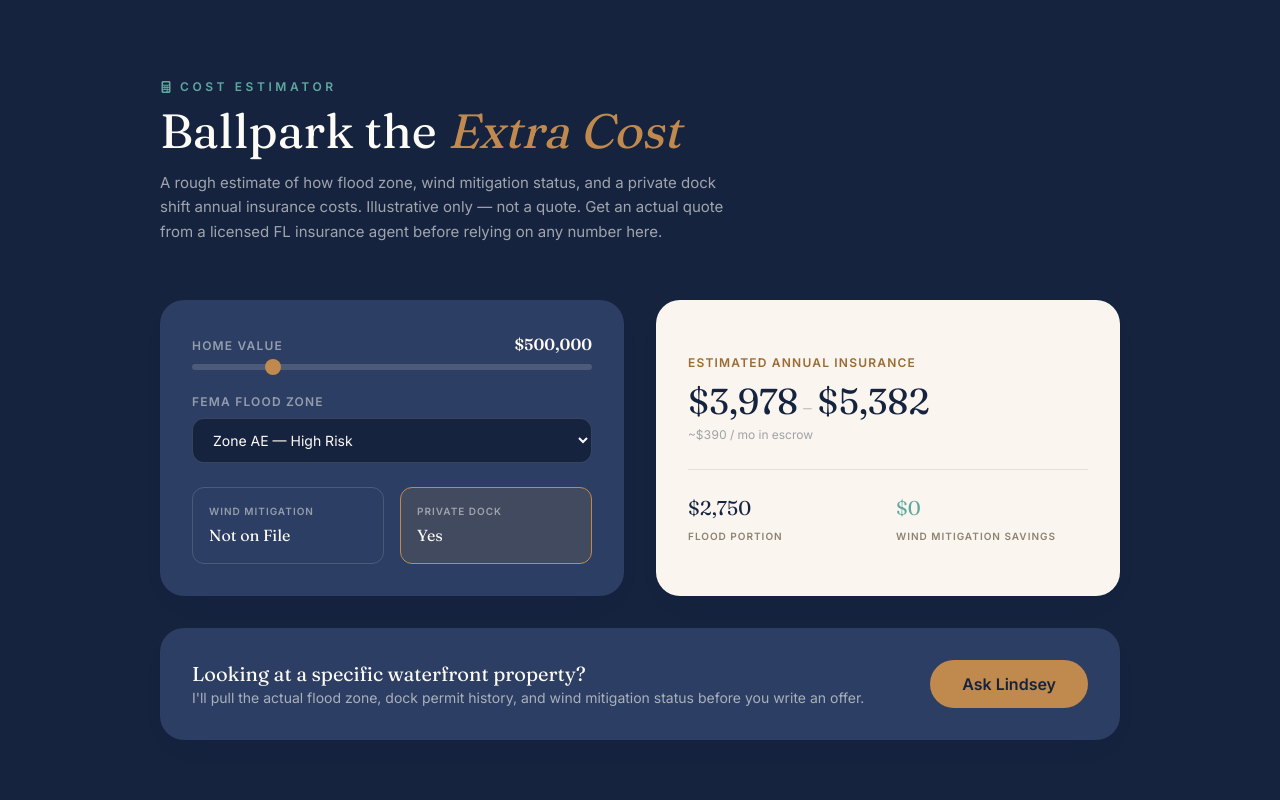
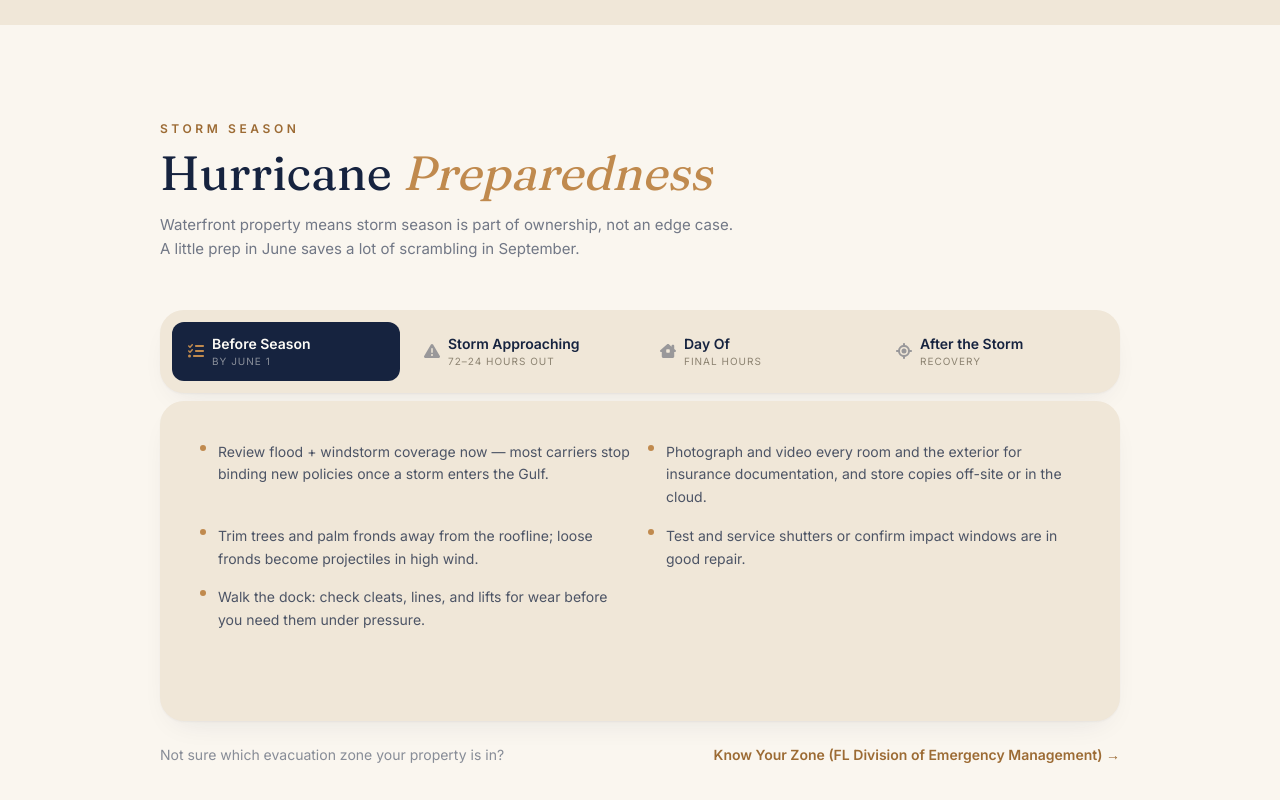
Before and after one commit to CodeLikeAGirl29/dock-and-dune, a Next.js app: page / in a window 1280 px wide. Shown: the part 1580-2380 px from the top of the page. Built offline with nearby package versions, Linux system fonts and the light colour scheme.

Commit message:
Add Hurricane Preparedness section and update links in Header and Footer

```diff
--- a/app/components/Footer.jsx
+++ b/app/components/Footer.jsx
@@ -18,8 +18,8 @@ export default function Footer() {
           Dock <span className="italic text-rope">&amp;</span> Dune
         </h3>
         <p className="mt-3 text-cream/50 text-sm max-w-md mx-auto leading-relaxed">
-          A guide from Lindsey Howard — Florida Real Estate Sales Associate, eXp
-          Realty, serving Fort Walton Beach, Destin &amp; Okaloosa County.
+          A guide from Lindsey Howard — Florida Real Estate Sales Associate,
+          eXp Realty, serving Fort Walton Beach, Destin &amp; Okaloosa County.
         </p>
 
         <ul className="mt-6 flex flex-wrap justify-center gap-6">
@@ -46,7 +46,7 @@ export default function Footer() {
         </ul>
 
         <m.a
-          href="https://www.lhrealestate.cc"
+          href="https://www.lindseyhoward.dev"
           target="_blank"
           rel="noopener noreferrer"
           whileHover={{ scale: 1.04 }}
@@ -60,8 +60,8 @@ export default function Footer() {
         <div className="rope-dots mt-10 opacity-40" />
 
         <p className="mt-6 text-[10px] uppercase tracking-widest text-cream/30">
-          &copy; {currentYear} Lindsey Howard. Estimates are illustrative only
-          and not a substitute for a licensed insurance quote.
+          &copy; {currentYear} Lindsey Howard. Estimates are illustrative
+          only and not a substitute for a licensed insurance quote.
         </p>
       </m.div>
     </footer>
--- a/app/components/Header.jsx
+++ b/app/components/Header.jsx
@@ -39,7 +39,7 @@ export default function Header() {
         </a>
 
         <m.a
-          href="https://www.lhrealestate.cc"
+          href="https://www.lindseyhoward.dev"
           target="_blank"
           rel="noopener noreferrer"
           whileHover={{ scale: 1.04 }}
--- a/app/components/Hero.jsx
+++ b/app/components/Hero.jsx
@@ -100,6 +100,14 @@ export default function Hero() {
           </m.a>
         </m.div>
 
+        <m.a
+          variants={item}
+          href="#storm-prep"
+          className="mt-6 inline-block text-xs font-semibold uppercase tracking-widest text-rope-deep hover:text-rope transition-colors"
+        >
+          Or jump to the Hurricane Prep Checklist &rarr;
+        </m.a>
+
         <m.div
           variants={item}
           animate={{ y: [0, 6, 0] }}
--- /dev/null
+++ b/app/components/HurricanePrep.jsx
@@ -0,0 +1,194 @@
+"use client";
+import { useState } from "react";
+import { m, AnimatePresence } from "framer-motion";
+import {
+  FaListCheck,
+  FaTriangleExclamation,
+  FaHouseChimneyWindow,
+  FaLocationCrosshairs,
+} from "react-icons/fa6";
+
+const TABS = [
+  {
+    id: "season",
+    label: "Before Season",
+    sub: "By June 1",
+    icon: <FaListCheck className="size-4" />,
+    items: [
+      "Review flood + windstorm coverage now — most carriers stop binding new policies once a storm enters the Gulf.",
+      "Photograph and video every room and the exterior for insurance documentation, and store copies off-site or in the cloud.",
+      "Trim trees and palm fronds away from the roofline; loose fronds become projectiles in high wind.",
+      "Test and service shutters or confirm impact windows are in good repair.",
+      "Walk the dock: check cleats, lines, and lifts for wear before you need them under pressure.",
+    ],
+  },
+  {
+    id: "approaching",
+    label: "Storm Approaching",
+    sub: "72–24 hours out",
+    icon: <FaTriangleExclamation className="size-4" />,
+    items: [
+      "Fuel up vehicles and any generator; fill portable fuel containers.",
+      "Withdraw some cash — card readers and ATMs are often down for days after landfall.",
+      "Refill prescriptions before pharmacies close or lose power.",
+      "Double up dock lines, add extra fenders, and strip canvas/biminis off any boat staying in the water.",
+      "Bring in patio furniture, grills, and anything that can become windborne debris.",
+      "Fill a bathtub with water for sanitation use if utilities go out.",
+    ],
+  },
+  {
+    id: "dayof",
+    label: "Day Of",
+    sub: "Final hours",
+    icon: <FaHouseChimneyWindow className="size-4" />,
+    items: [
+      "Charge every device and portable battery pack.",
+      "Set the fridge and freezer to their coldest settings in case power is lost.",
+      "Turn off propane at the tank.",
+      "If not evacuating, shelter in an interior room away from windows.",
+      "If your evacuation zone is ordered to leave, go — storm surge is the leading cause of hurricane fatalities in Florida.",
+    ],
+  },
+  {
+    id: "after",
+    label: "After the Storm",
+    sub: "Recovery",
+    icon: <FaLocationCrosshairs className="size-4" />,
+    items: [
+      "Don't return home until local officials lift re-entry restrictions.",
+      "Photograph all damage before touching or moving anything — insurers want the 'before cleanup' state.",
+      "Have wiring and structural elements checked before restoring power, especially after any flooding.",
+      "Watch for downed lines and treat standing water as contaminated.",
+      "File your claim promptly; document every conversation with your insurer, including names and reference numbers.",
+    ],
+  },
+];
+
+export default function HurricanePrep() {
+  const [activeTab, setActiveTab] = useState(TABS[0].id);
+  const active = TABS.find((t) => t.id === activeTab);
+
+  return (
+    <section id="storm-prep" className="bg-sand py-24">
+      <div className="mx-auto max-w-5xl px-6 lg:px-8">
+        <m.div
+          initial={{ opacity: 0, y: 20 }}
+          whileInView={{ opacity: 1, y: 0 }}
+          viewport={{ once: true, margin: "-80px" }}
+          transition={{ duration: 0.6, ease: [0.16, 1, 0.3, 1] }}
+          className="mb-12 max-w-xl"
+        >
+          <p className="text-xs font-semibold uppercase tracking-[0.3em] text-rope-deep mb-3">
+            Storm Season
+          </p>
+          <h2 className="font-display text-4xl sm:text-5xl text-navy">
+            Hurricane <span className="italic text-rope">Preparedness</span>
+          </h2>
+          <p className="mt-4 text-navy/60 text-[15px] leading-relaxed">
+            Waterfront property means storm season is part of ownership, not
+            an edge case. A little prep in June saves a lot of scrambling in
+            September.
+          </p>
+        </m.div>
+
+        <m.div
+          initial={{ opacity: 0, y: 20 }}
+          whileInView={{ opacity: 1, y: 0 }}
+          viewport={{ once: true, margin: "-60px" }}
+          transition={{ duration: 0.6, ease: [0.16, 1, 0.3, 1], delay: 0.1 }}
+          className="coastal-card bg-sand-deep p-2 sm:p-3 flex flex-wrap gap-2 mb-2"
+        >
+          {TABS.map((tab) => (
+            <button
+              key={tab.id}
+              type="button"
+              onClick={() => setActiveTab(tab.id)}
+              className="relative flex-1 min-w-[45%] sm:min-w-0 px-4 py-3 rounded-xl text-left transition-colors"
+            >
+              {activeTab === tab.id && (
+                <m.span
+                  layoutId="stormTabHighlight"
+                  transition={{ type: "spring", stiffness: 380, damping: 32 }}
+                  className="absolute inset-0 rounded-xl bg-navy"
+                />
+              )}
+              <span className="relative z-10 flex items-center gap-2">
+                <span
+                  className={
+                    activeTab === tab.id ? "text-rope" : "text-navy/40"
+                  }
+                >
+                  {tab.icon}
+                </span>
+                <span className="flex flex-col">
+                  <span
+                    className={`text-sm font-semibold ${
+                      activeTab === tab.id ? "text-cream" : "text-navy"
+                    }`}
+                  >
+                    {tab.label}
+                  </span>
+                  <span
+                    className={`text-[10px] uppercase tracking-widest ${
+                      activeTab === tab.id ? "text-cream/50" : "text-muted"
+                    }`}
+                  >
+                    {tab.sub}
+                  </span>
+                </span>
+              </span>
+            </button>
+          ))}
+        </m.div>
+
+        <div className="coastal-card bg-sand-deep p-8 sm:p-10 min-h-[320px]">
+          <AnimatePresence mode="wait">
+            <m.ul
+              key={activeTab}
+              initial={{ opacity: 0, y: 10 }}
+              animate={{ opacity: 1, y: 0 }}
+              exit={{ opacity: 0, y: -10 }}
+              transition={{ duration: 0.25, ease: "easeOut" }}
+              className="grid sm:grid-cols-2 gap-4"
+            >
+              {active.items.map((tip, i) => (
+                <m.li
+                  key={tip}
+                  initial={{ opacity: 0, y: 8 }}
+                  animate={{ opacity: 1, y: 0 }}
+                  transition={{ duration: 0.3, delay: i * 0.05 }}
+                  className="flex gap-3 items-start"
+                >
+                  <span className="mt-1 flex-shrink-0 size-1.5 rounded-full bg-rope" />
+                  <span className="text-sm leading-relaxed text-navy/75">
+                    {tip}
+                  </span>
+                </m.li>
+              ))}
+            </m.ul>
+          </AnimatePresence>
+        </div>
+
+        <m.div
+          initial={{ opacity: 0, y: 12 }}
+          whileInView={{ opacity: 1, y: 0 }}
+          viewport={{ once: true, margin: "-40px" }}
+          transition={{ duration: 0.5, ease: [0.16, 1, 0.3, 1] }}
+          className="mt-6 flex flex-col sm:flex-row items-center justify-between gap-4 text-sm"
+        >
+          <p className="text-navy/50">
+            Not sure which evacuation zone your property is in?
+          </p>
+          <a
+            href="https://www.floridadisaster.org/knowyourzone/"
+            target="_blank"
+            rel="noopener noreferrer"
+            className="font-semibold text-rope-deep hover:text-rope transition-colors"
+          >
+            Know Your Zone (FL Division of Emergency Management) &rarr;
+          </a>
+        </m.div>
+      </div>
+    </section>
+  );
+}
--- a/app/page.js
+++ b/app/page.js
@@ -1,6 +1,7 @@
 import Header from "./components/Header";
 import Hero from "./components/Hero";
 import Guide from "./components/Guide";
+import HurricanePrep from "./components/HurricanePrep";
 import CostCalculator from "./components/CostCalculator";
 import Footer from "./components/Footer";
 
@@ -10,6 +11,7 @@ export default function Home() {
       <Header />
       <Hero />
       <Guide />
+      <HurricanePrep />
       <CostCalculator />
       <Footer />
     </main>
```
Also changed, not shown: app/components/CostCalculator.jsx (+6 -8 lines).
